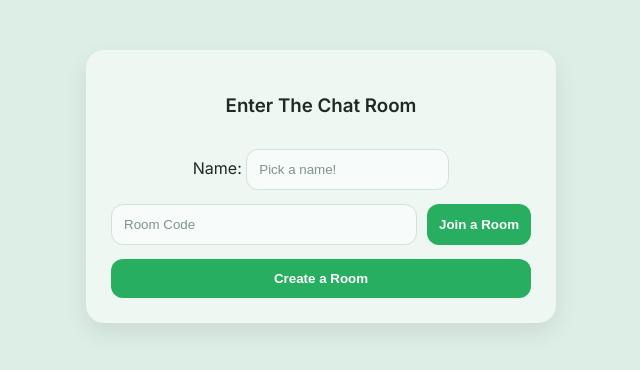
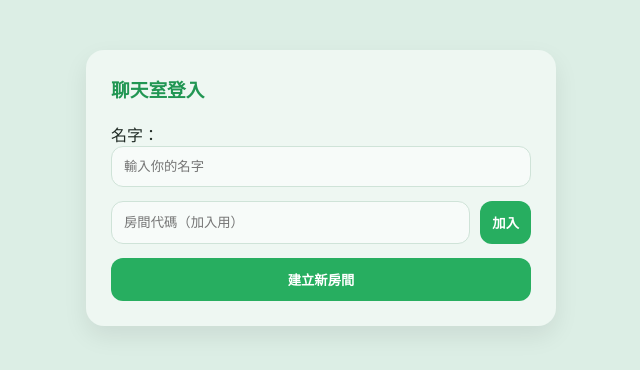
Before and after one commit to itsashleyccc/chatapp, a Flask app: page / in a window 1280 px wide. Shown: the top 370 px of the page, without its empty margins (319-959 px from the left). Run offline with Flask 3, Linux system fonts and the light colour scheme; some libraries are stand-ins or nearby versions.

Commit message:
fix room create + light ui

```diff
--- a/main.py
+++ b/main.py
@@ -1,69 +1,115 @@
+from flask import Flask, render_template, request, session, redirect, url_for
+from flask_socketio import join_room, leave_room, send, SocketIO
+import random
 import os
-from flask import Flask, render_template, request, session, redirect, url_for
-from flask_socketio import SocketIO, join_room, leave_room, send
+from string import ascii_uppercase
 
 app = Flask(__name__)
-app.config["SECRET_KEY"] = os.environ.get("SECRET_KEY", "dev-secret")
-socketio = SocketIO(app, cors_allowed_origins="*")
+app.config["SECRET_KEY"] = "hjhjsdahhds"
+
+# 重要：Render 上跑 SocketIO 建議加 async_mode=eventlet
+socketio = SocketIO(app, async_mode="eventlet")
+
+rooms = {}
+
+def generate_unique_code(length=4):
+    while True:
+        code = "".join(random.choice(ascii_uppercase) for _ in range(length))
+        if code not in rooms:
+            return code
 
 @app.route("/", methods=["GET", "POST"])
 def home():
-    if request.method == "POST":
-        name = request.form.get("name", "").strip()
-        room = request.form.get("room", "").strip()
+    # 只在 GET 清 session，避免你按 Create/Join 後 session 被清掉
+    if request.method == "GET":
+        session.clear()
+        return render_template("home.html")
 
-        if not name or not room:
-            return render_template("home.html", error="請輸入名字與房間號碼")
+    # POST 才會到這裡
+    name = request.form.get("name", "").strip()
+    code = request.form.get("code", "").strip().upper()
 
-        session["name"] = name
-        session["room"] = room
-        return redirect(url_for("room"))
+    join_clicked = request.form.get("join")  # 有按 join 才會有值
+    create_clicked = request.form.get("create")
 
-    return render_template("home.html")
+    if not name:
+        return render_template("home.html", error="請輸入名字。", code=code, name=name)
+
+    # 按 Join 但沒輸入房間代碼
+    if join_clicked and not code:
+        return render_template("home.html", error="請輸入房間代碼。", code=code, name=name)
+
+    room = code
+
+    # 按 Create：直接建立新房間
+    if create_clicked:
+        room = generate_unique_code(4)
+        rooms[room] = {"members": 0, "messages": []}
+
+    # 按 Join：房間必須存在
+    elif join_clicked:
+        if room not in rooms:
+            return render_template("home.html", error="房間不存在。", code=code, name=name)
+
+    # 理論上不會發生，但保險：沒按 join 也沒按 create
+    else:
+        return render_template("home.html", error="請按「加入」或「建立新房間」。", code=code, name=name)
+
+    session["room"] = room
+    session["name"] = name
+    return redirect(url_for("room"))
 
 @app.route("/room")
 def room():
-    if "name" not in session or "room" not in session:
+    room = session.get("room")
+    name = session.get("name")
+
+    if not room or not name or room not in rooms:
         return redirect(url_for("home"))
-    return render_template("room.html", name=session["name"], room=session["room"])
+
+    return render_template("room.html", code=room, messages=rooms[room]["messages"])
+
+@socketio.on("message")
+def message(data):
+    room = session.get("room")
+    if not room or room not in rooms:
+        return
+
+    content = {
+        "name": session.get("name"),
+        "message": data.get("data", "")
+    }
+    send(content, to=room)
+    rooms[room]["messages"].append(content)
 
 @socketio.on("connect")
-def on_connect():
-    # 連線時不做事，等 join
-    pass
+def connect(auth):
+    room = session.get("room")
+    name = session.get("name")
 
-@socketio.on("join")
-def on_join(data):
-    name = session.get("name")
-    room = session.get("room")
-    if not name or not room:
+    if not room or not name or room not in rooms:
         return
 
     join_room(room)
-    send({"name": "系統", "message": f"{name} 加入了房間"}, to=room)
-
-@socketio.on("message")
-def on_message(data):
-    name = session.get("name")
-    room = session.get("room")
-    text = (data.get("text") or "").strip()
-
-    if not name or not room or not text:
-        return
-
-    send({"name": name, "message": text}, to=room)
+    rooms[room]["members"] += 1
+    send({"name": name, "message": "已加入房間"}, to=room)
 
 @socketio.on("disconnect")
-def on_disconnect():
+def disconnect():
+    room = session.get("room")
     name = session.get("name")
-    room = session.get("room")
-    if name and room:
-        try:
-            leave_room(room)
-            send({"name": "系統", "message": f"{name} 離開了房間"}, to=room)
-        except:
-            pass
+
+    if room:
+        leave_room(room)
+
+    if room in rooms:
+        rooms[room]["members"] -= 1
+        if rooms[room]["members"] <= 0:
+            del rooms[room]
+
+    if room and name:
+        send({"name": name, "message": "已離開房間"}, to=room)
 
 if __name__ == "__main__":
     port = int(os.environ.get("PORT", 5000))
-    socketio.run(app, host="0.0.0.0", port=port)
+    socketio.run(app, host="0.0.0.0", port=port, debug=True)
--- a/static/css/style.css
+++ b/static/css/style.css
@@ -1,9 +1,7 @@
-/* ----- LINE Style Clean Theme (Light, not white) ----- */
-
 @import url('https://fonts.googleapis.com/css2?family=Inter:wght@300;400;600&display=swap');
 
 body {
-  background: #dceee5; /* 淺綠灰背景，不是白色 */
+  background: #dceee5;
   font-family: 'Inter', sans-serif;
   padding: 0;
   margin: 0;
@@ -17,7 +15,7 @@ body {
   padding: 50px 16px 0 16px;
 }
 
-/* ----- Home Page ----- */
+/* Home */
 .buttons {
   background: #eef7f2;
   padding: 25px;
@@ -29,38 +27,30 @@ body {
   min-width: 330px;
   max-width: 420px;
   width: 100%;
-  text-align: center;
 }
 
 .buttons input {
+  width: 100%;
   padding: 12px;
   border-radius: 12px;
   border: 1px solid #cfe3d8;
   background: #f7fbf9;
   color: #1f2a24;
   outline: none;
+  box-sizing: border-box;
 }
 
 .buttons input:focus {
   border-color: #27ae60;
 }
 
-.buttons input::placeholder {
-  color: #7f948a;
-}
-
 .join {
   display: flex;
   gap: 10px;
-  width: 100%;
 }
 
 .join input {
   flex: 1;
-}
-
-.create-btn {
-  width: 100%;
 }
 
 .buttons button {
@@ -78,7 +68,11 @@ body {
   background: #219653;
 }
 
-/* ----- Chat room ----- */
+.create-btn {
+  width: 100%;
+}
+
+/* Room */
 .message-box {
   background: #eef7f2;
   border-radius: 18px;
@@ -96,7 +90,6 @@ h2 {
   margin: 0 0 10px 0;
 }
 
-/* 訊息區 */
 .messages {
   flex: 1;
   overflow-y: auto;
@@ -106,7 +99,6 @@ h2 {
   gap: 10px;
 }
 
-/* 對方訊息 */
 .text {
   background: #f7fbf9;
   border: 1px solid #d6e8de;
@@ -119,18 +111,12 @@ h2 {
   word-break: break-word;
 }
 
-.text strong {
-  color: #1f2a24;
-}
-
-/* 自己訊息 */
 .me {
   background: #dff7e7;
   border: 1px solid #bfe9cf;
   align-self: flex-end;
 }
 
-/* 時間字 */
 .muted {
   font-size: 10px;
   color: #7f948a;
@@ -138,7 +124,6 @@ h2 {
   text-align: right;
 }
 
-/* 輸入區 */
 .inputs {
   display: flex;
   gap: 10px;
@@ -159,10 +144,6 @@ h2 {
   border-color: #27ae60;
 }
 
-#message::placeholder {
-  color: #7f948a;
-}
-
 #send-btn {
   padding: 12px 18px;
   background: #27ae60;
--- a/templates/base.html
+++ b/templates/base.html
@@ -1,12 +1,12 @@
 <!DOCTYPE html>
-<html lang="en">
+<html lang="zh-Hant">
   <head>
     <meta charset="UTF-8" />
-    <title>Chat App</title>
-    <link
-      rel="stylesheet"
-      href="{{url_for('static', filename='css/style.css')}}"
-    />
+    <title>聊天室</title>
+    <meta name="viewport" content="width=device-width, initial-scale=1" />
+
+    <link rel="stylesheet" href="{{ url_for('static', filename='css/style.css') }}" />
+
     <script
       src="https://cdnjs.cloudflare.com/ajax/libs/socket.io/4.0.1/socket.io.js"
       integrity="sha512-q/dWJ3kcmjBLU4Qc47E4A9kTB4m3wuTY7vkFJDTZKjTs8jhyGQnaUrxa0Ytd0ssMZhbNua9hE+E7Qv1j+DyZwA=="
@@ -14,6 +14,6 @@
     ></script>
   </head>
   <body>
-    <div class="content">{% block content %} {% endblock %}</div>
+    <div class="content">{% block content %}{% endblock %}</div>
   </body>
 </html>
--- a/templates/home.html
+++ b/templates/home.html
@@ -1,24 +1,37 @@
-{% extends 'base.html' %} {% block content %}
+{% extends 'base.html' %}
+{% block content %}
 <form method="post" class="buttons">
-  <h3>Enter The Chat Room</h3>
-  <div>
-    <label>Name:</label>
+  <h3 style="margin: 0 0 6px 0; color:#219653;">聊天室登入</h3>
+
+  <div style="text-align:left;">
+    <label>名字：</label>
     <input
       type="text"
-      placeholder="Pick a name!"
+      placeholder="輸入你的名字"
       name="name"
-      value="{{name}}"
+      value="{{ name or '' }}"
+      required
     />
   </div>
+
   <div class="join">
-    <input type="text" placeholder="Room Code" name="code" value="{{code}}" />
-    <button type="submit" name="join">Join a Room</button>
+    <input
+      type="text"
+      placeholder="房間代碼（加入用）"
+      name="code"
+      value="{{ code or '' }}"
+    />
+    <button type="submit" name="join" value="1">加入</button>
   </div>
-  <button type="submit" name="create" class="create-btn">Create a Room</button>
+
+  <button type="submit" name="create" value="1" class="create-btn">
+    建立新房間
+  </button>
+
   {% if error %}
-  <ul>
-    <li>{{error}}</li>
-  </ul>
+  <div style="color:#d64545; font-size:14px; text-align:left;">
+    {{ error }}
+  </div>
   {% endif %}
 </form>
 {% endblock %}
```
Also changed, not shown: templates/room.html (+10 -12 lines).
